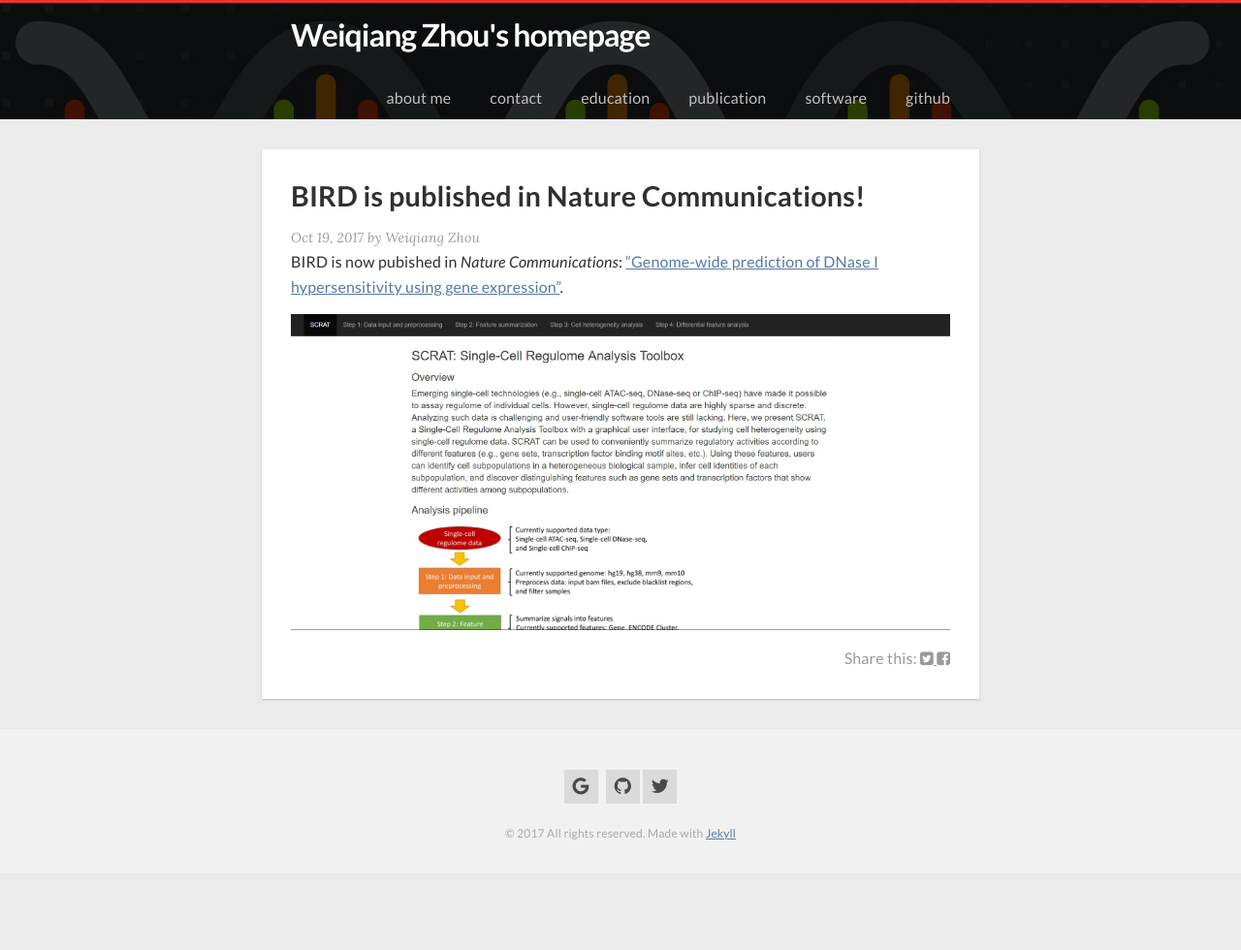
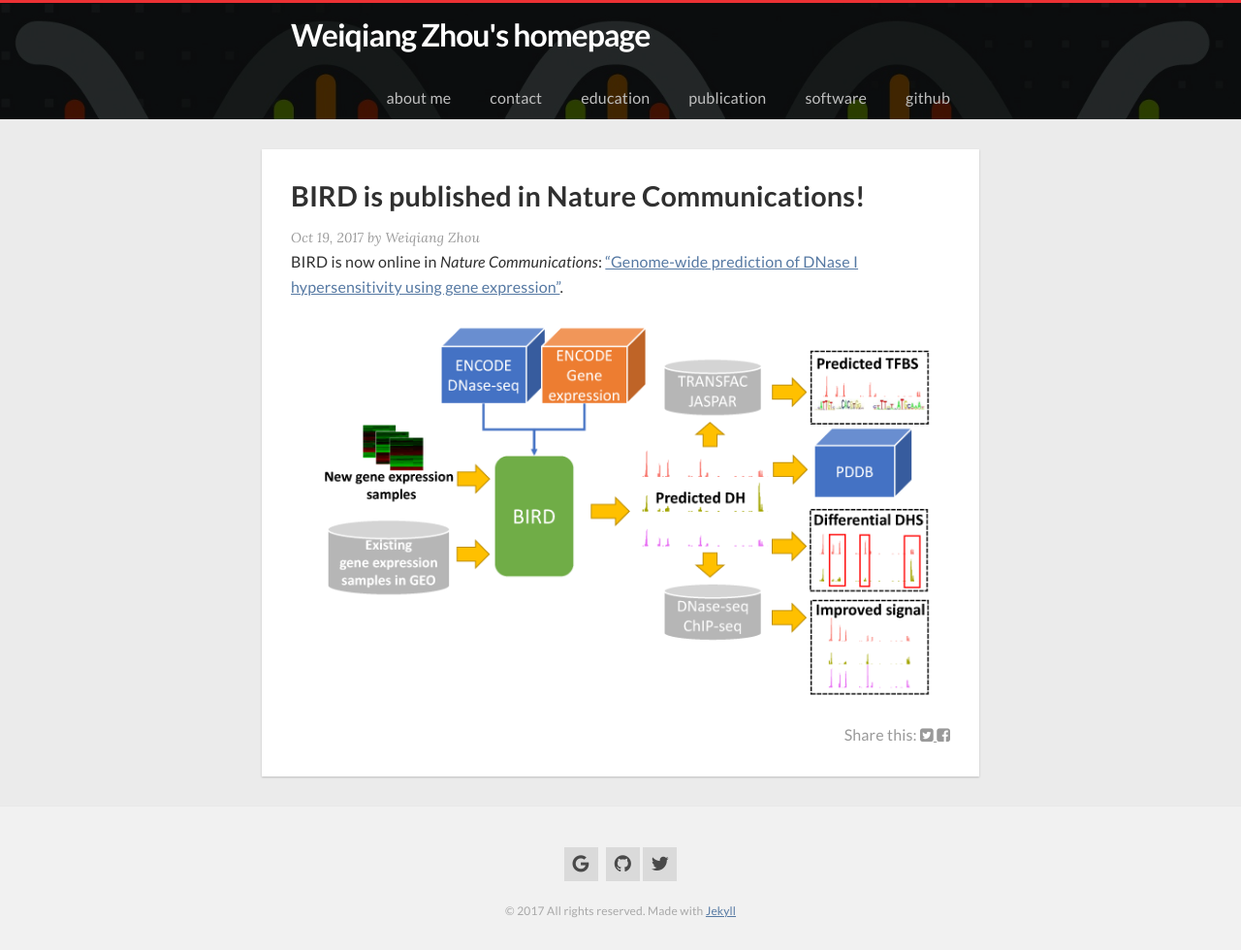
Before and after one commit to ILoveYouKen/ILoveYouKen.github.io, a Jekyll site: the page built from _posts/2017-10-19-BIRD.markdown, in a window 1280 px wide. Shown: the whole page at 97% size. Built offline with Jekyll 4.4.1, drawn with Linux system fonts in a browser that asks for light colours; nearby versions of some CDN libraries; before the commit the page ends 901 px from its top, so only the background shows below that.

Commit message:
Update 2017-10-19-BIRD.markdown

```diff
--- a/_posts/2017-10-19-BIRD.markdown
+++ b/_posts/2017-10-19-BIRD.markdown
@@ -5,6 +5,6 @@ date:   2017-10-19 10:50:00
 categories: paper update
 comments: false
 ---
-BIRD is now pubished in *Nature Communications*: ["Genome-wide prediction of DNase I hypersensitivity using gene expression"](https://www.nature.com/articles/s41467-017-01188-x).
+BIRD is now online in *Nature Communications*: ["Genome-wide prediction of DNase I hypersensitivity using gene expression"](https://www.nature.com/articles/s41467-017-01188-x).
 
-![](http://weiqiangzhou.com/images/scrat_screenshot.png "SCRAT screenshot")
+![](http://weiqiangzhou.com/images/bird_overview.png "BIRD overview")
```
